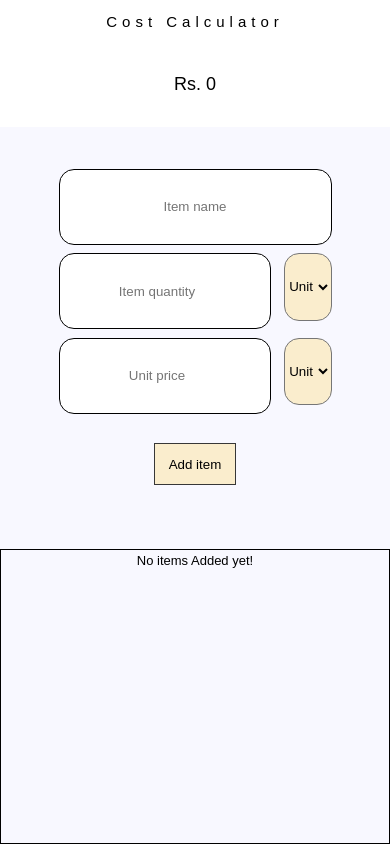
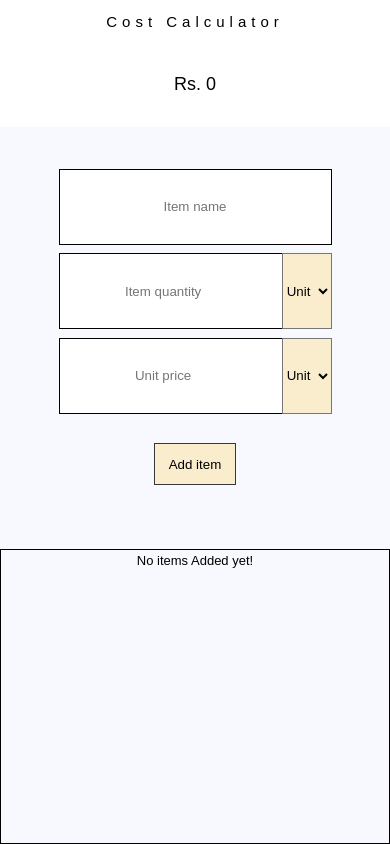
Before and after one commit to Rehman-codes/Cost-Calculator, a React (Vite) app: page / in a window 390 px wide. Built offline with nearby package versions, Linux system fonts and the light colour scheme; a web font is replaced by a local one.

Commit message:
UI chnages

```diff
--- a/src/App.jsx
+++ b/src/App.jsx
@@ -11,9 +11,9 @@ function App() {
   const [unitPrice, setUnitPrice] = useState('');
   const [itemQuantityUnit, setItemQuantityUnit] = useState('');
   const [unitPriceUnit, setUnitPriceUnit] = useState('');
+  const [singleItemPrice, setSingleItemPrice] = useState(0);
   const [finalPrice, setfinalPrice] = useState(0);
   const [allItems, setallItems] = useState([]);
-  const [singleItemPrice, setSingleItemPrice] = useState(0);
 
   return (
     <>
@@ -24,7 +24,6 @@ function App() {
       <AllItems
         allItems={allItems}
         setallItems={setallItems}
-        finalPrice={finalPrice}
         setfinalPrice={setfinalPrice}
       />
       <AddItems
@@ -38,12 +37,9 @@ function App() {
         setItemQuantityUnit={setItemQuantityUnit}
         unitPriceUnit={unitPriceUnit}
         setUnitPriceUnit={setUnitPriceUnit}
-        allItems={allItems}
+        setSingleItemPrice={setSingleItemPrice}
+        setfinalPrice={setfinalPrice}
         setallItems={setallItems}
-        finalPrice={finalPrice}
-        setfinalPrice={setfinalPrice}
-        singleItemPrice={singleItemPrice}
-        setSingleItemPrice={setSingleItemPrice}
       />
     </>
   );
--- a/src/components/addItem/AddItem.jsx
+++ b/src/components/addItem/AddItem.jsx
@@ -1,32 +1,14 @@
-import { useRef, useEffect } from 'react';
 import convert from 'convert-units';
 import './additems.css';
 
 function AddItems(props) {
+
     const {
-        itemName,
-        setItemName,
-        itemQuantity,
-        setItemQuantity,
-        unitPrice,
-        setUnitPrice,
-        itemQuantityUnit,
-        setItemQuantityUnit,
-        unitPriceUnit,
-        setUnitPriceUnit,
-        allItems,
-        setallItems,
-        finalPrice,
-        setfinalPrice,
-        singleItemPrice,
+        itemName, setItemName, itemQuantity, setItemQuantity,
+        unitPrice, setUnitPrice, itemQuantityUnit, setItemQuantityUnit,
+        unitPriceUnit, setUnitPriceUnit, setallItems, setfinalPrice,
         setSingleItemPrice
     } = props;
-
-    const itemNameRef = useRef(null);
-    const itemQuantityRef = useRef(null);
-    const unitPriceRef = useRef(null);
-    const itemQuantityUnitRef = useRef(null);
-    const unitPriceUnitRef = useRef(null);
 
     const updateItemName = (e) => setItemName(e.target.value);
     const updateItemQuantity = (e) => setItemQuantity(e.target.value);
@@ -44,15 +26,13 @@ function AddItems(props) {
             ItemName: itemName,
             ItemQuantity: itemQuantity,
             UtemQuantityUnit: itemQuantityUnit,
-            UnitPrice: unitPrice,
-            UnitPriceUnit: unitPriceUnit,
             SingleItemPrice: itemPrice
         }
 
         setallItems(prevItems => [...prevItems, item]);
 
         clearInputs();
-        checkConvertCalculate(itemPrice);
+        calculateFinalPrice(itemPrice);
     };
 
     function clearInputs() {
@@ -64,7 +44,9 @@ function AddItems(props) {
     }
 
     function calculateItemPrice() {
+
         if (itemQuantityUnit && unitPriceUnit) {
+
             const itemQuantityUnitSupported = itemQuantityUnit;
             const unitPriceUnitSupported = unitPriceUnit;
 
@@ -84,7 +66,7 @@ function AddItems(props) {
         return 0;
     }
 
-    function checkConvertCalculate(itemPrice) {
+    function calculateFinalPrice(itemPrice) {
         setfinalPrice(prevPrice => prevPrice + itemPrice);
     }
 
@@ -98,7 +80,6 @@ function AddItems(props) {
                             placeholder='Item name'
                             value={itemName}
                             onChange={updateItemName}
-                            ref={itemNameRef}
                             required
                         />
                     </div>
@@ -109,12 +90,10 @@ function AddItems(props) {
                             placeholder='Item quantity'
                             value={itemQuantity}
                             onChange={updateItemQuantity}
-                            ref={itemQuantityRef}
                             required
                         />
                         <select
                             onChange={updateItemQuantityUnit}
-                            ref={itemQuantityUnitRef}
                             value={itemQuantityUnit}
                             required
                         >
@@ -134,12 +113,10 @@ function AddItems(props) {
                             placeholder='Unit price'
                             value={unitPrice}
                             onChange={updateUnitPrice}
-                            ref={unitPriceRef}
                             required
                         />
                         <select
                             onChange={updateUnitPriceUnit}
-                            ref={unitPriceUnitRef}
                             value={unitPriceUnit}
                             required
                         >
--- a/src/components/addItem/additems.css
+++ b/src/components/addItem/additems.css
@@ -22,6 +22,7 @@
     width: 100%;
     height: 25%;
     display: flex;
+    flex-direction: row;
     justify-content: center;
     align-items: center;
 }
@@ -32,10 +33,12 @@
 
 #additems form #item-quantity input {
     width: 44%;
+    border-right: none;
 }
 
 #additems form #unit-price input {
     width: 44%;
+    border-right: none;
 }
 
 
@@ -75,16 +78,13 @@ select {
     }
 
     input {
-        border-radius: 15px;
         height: 90%;
         border: 1px solid black;
     }
 
     select {
-        border-radius: 15px;
-        height: 80%;
+        height: 90%;
         width: 20%;
-        margin-left: 5%;
     }
 
     #additems form>div:nth-child(1) {
--- a/src/components/allItems/AllItems.jsx
+++ b/src/components/allItems/AllItems.jsx
@@ -1,7 +1,7 @@
 import './allitems.css';
 
 function AllItems(props) {
-    const { allItems, setallItems, finalPrice, setfinalPrice } = props;
+    const { allItems, setallItems, setfinalPrice } = props;
 
     const removeItem = (index) => {
         const removedItemPrice = allItems[index].SingleItemPrice;
--- a/src/components/finalPrice/FinalPrice.jsx
+++ b/src/components/finalPrice/FinalPrice.jsx
@@ -1,7 +1,6 @@
 import './finalprice.css';
 
-function FinalPrice(props) {
-    const { finalPrice } = props;
+function FinalPrice({ finalPrice }) {
 
     return (
         <>
--- a/src/components/title/Title.jsx
+++ b/src/components/title/Title.jsx
@@ -1,7 +1,6 @@
 import './title.css';
 
 function Title() {
-
 
     return (
         <>
```
